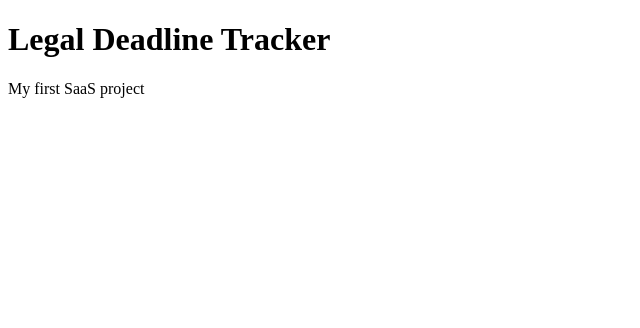
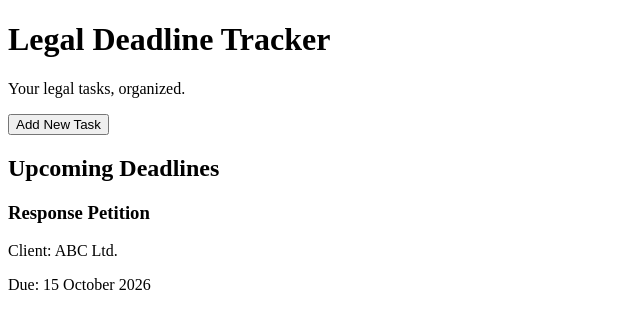
Before and after one commit to busrakutlu05-web/legal-deadline-tracker, a plain HTML site: page index.html in a window 1280 px wide. Shown: the whole page, without its empty margins (0-640 px from the left). Drawn offline with Linux system fonts and the light colour scheme.

Commit message:
Update index.html

```diff
--- a/index.html
+++ b/index.html
@@ -1,5 +1,6 @@
 <!DOCTYPE html>
 <html>
+
 <head>
     <title>Legal Deadline Tracker</title>
 </head>
@@ -8,7 +9,18 @@
 
     <h1>Legal Deadline Tracker</h1>
 
-    <p>My first SaaS project</p>
+    <p>Your legal tasks, organized.</p>
+
+    <button>Add New Task</button>
+
+    <h2>Upcoming Deadlines</h2>
+
+    <div>
+        <h3>Response Petition</h3>
+        <p>Client: ABC Ltd.</p>
+        <p>Due: 15 October 2026</p>
+    </div>
 
 </body>
+
 </html>
```
